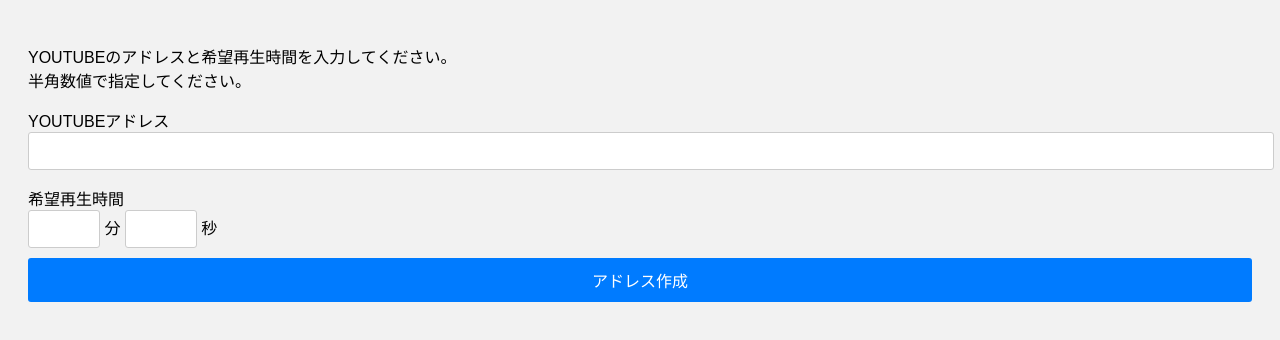
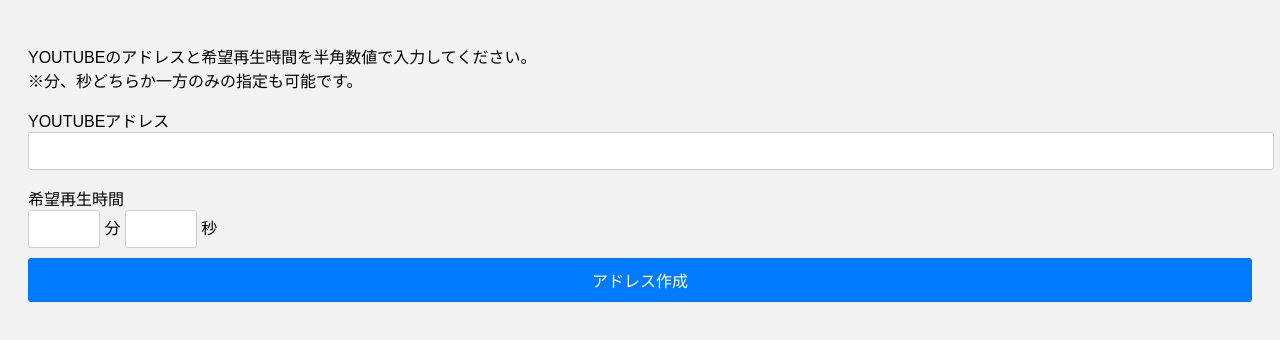
Before and after one commit to congos1124/settime, a plain HTML site: page index.html in a window 1280 px wide. Drawn offline with Linux system fonts and the light colour scheme.

Commit message:
Update index.html

```diff
--- a/index.html
+++ b/index.html
@@ -50,8 +50,8 @@
 
 <body>
     <p>
-        YOUTUBEのアドレスと希望再生時間を入力してください。<br>
-        半角数値で指定してください。
+        YOUTUBEのアドレスと希望再生時間を半角数値で入力してください。<br>
+        ※分、秒どちらか一方のみの指定も可能です。
     </p>
 
     <p>
```
